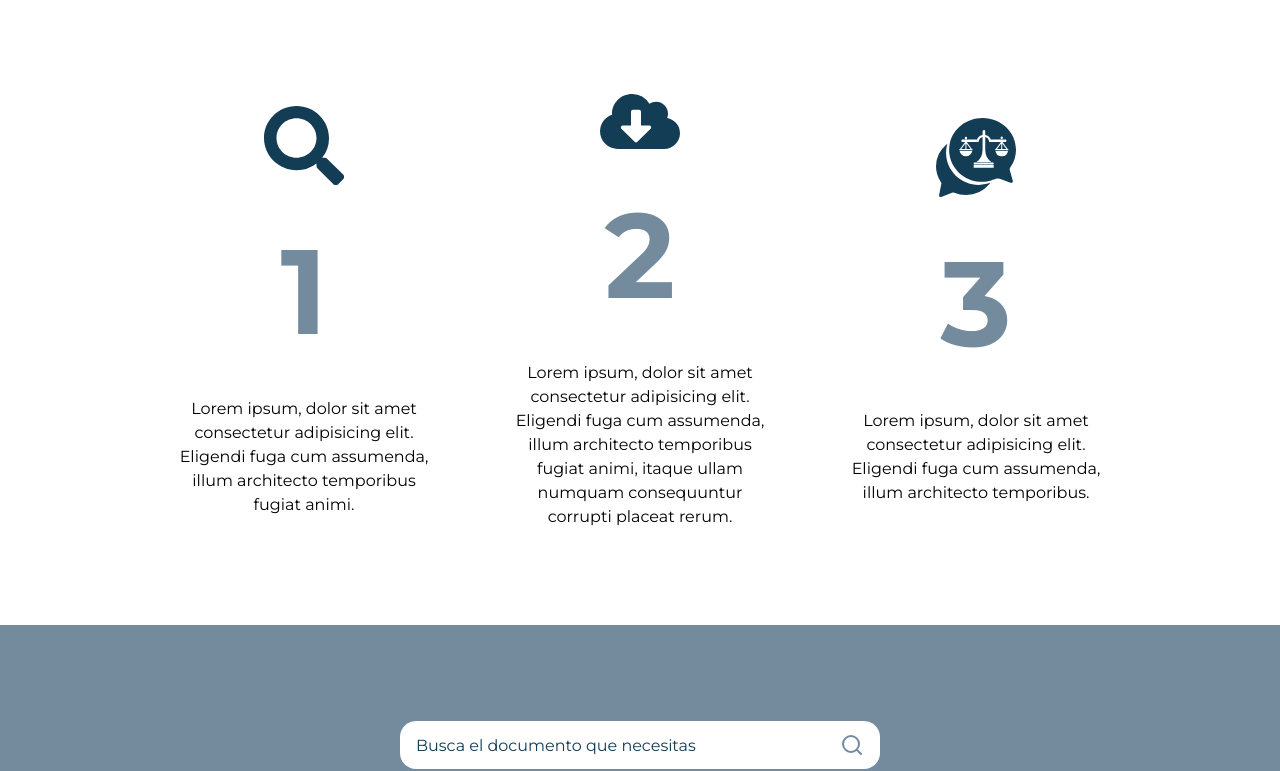
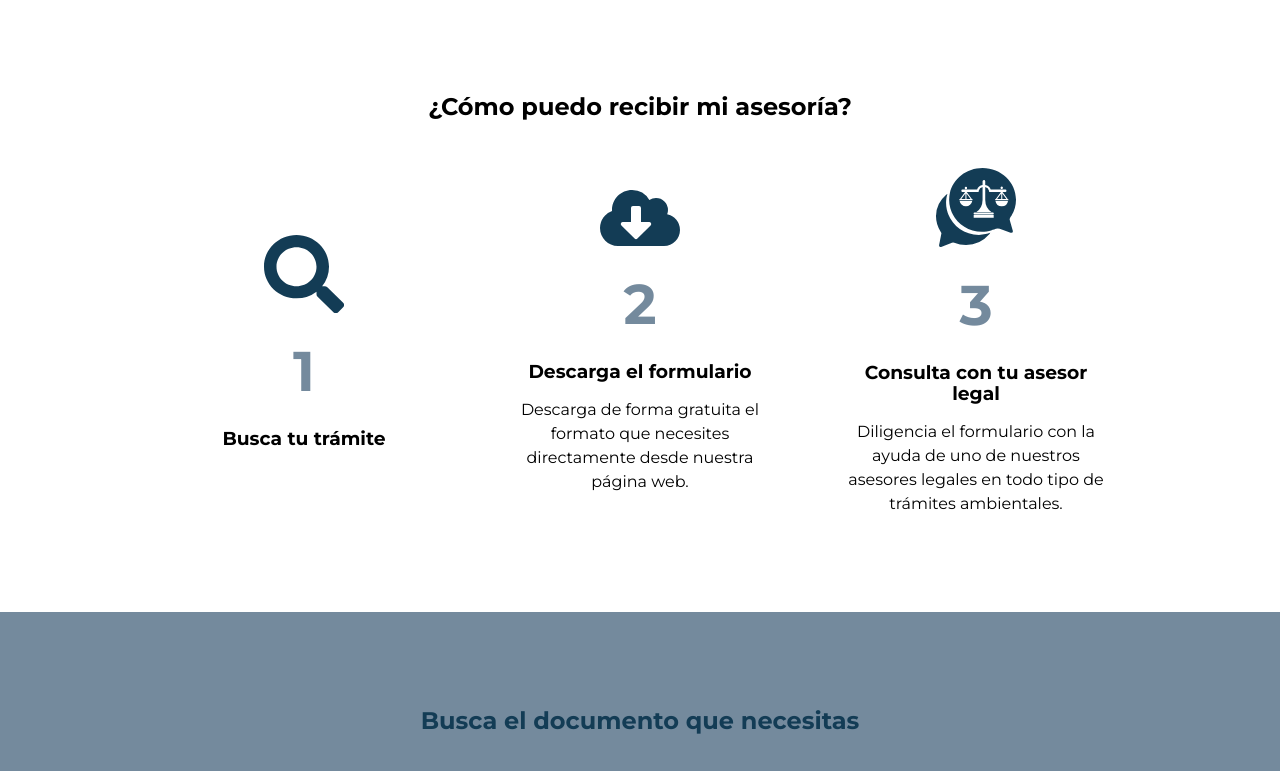
Before and after one commit to jbbenavidesr/trambiental, a website: page src/copy/index.html in a window 1280 px wide. Shown: the part 802-1573 px from the top of the page. Drawn offline with nearby package versions, Linux system fonts and the light colour scheme; files that its build step writes are made by us from their sources.

Commit message:
Add functionality of what we said in meeting

```diff
--- a/src/copy/index.html
+++ b/src/copy/index.html
@@ -1,10 +1,11 @@
 <!DOCTYPE html>
-<html lang="en">
+<html lang="es-CO">
     <head>
         <meta charset="UTF-8" />
         <meta http-equiv="X-UA-Compatible" content="IE=edge" />
         <meta name="viewport" content="width=device-width, initial-scale=1.0" />
-        <title>Trambiental | Abogado virtual para tramites ambientales</title>
+        <title>Trambiental | Abogado virtual para trámites ambientales en Colombia</title>
+        <meta name="description" content="Asesorate con nuestro grupo de abogados especializados para realizar el trámite ambiental que necesitas.">
 
         <link rel="preconnect" href="https://fonts.gstatic.com" />
         <link
@@ -54,7 +55,7 @@
                 >
             </div>
         </header>
-        <section class="hero">
+        <section class="hero bg-primary-300">
             <div class="hero__content bg-primary-400">
                 <h1>Tu asesor legal online para cualquier trámite ambiental</h1>
                 <img src="/svg/Logo.svg" alt="" />
@@ -63,7 +64,7 @@
         </section>
         <section class="instructions" tabindex="-1" id="steps">
             <div class="container">
-                <header class="visually-hidden">
+                <header class="">
                     <h2>¿Cómo puedo recibir mi asesoría?</h2>
                 </header>
                 <div>
@@ -75,10 +76,9 @@
                                 class="icon"
                             />
                             <div class="number">1</div>
-                            <p>
-                                Lorem ipsum, dolor sit amet consectetur
-                                adipisicing elit. Eligendi fuga cum assumenda,
-                                illum architecto temporibus fugiat animi.
+                            <h3>Busca tu trámite</h3>
+                            <p class="description">
+                                Busca entre los tramites ambientales que tenemos en nuestra plataforma y selecciona el que necesites.
                             </p>
                         </li>
                         <li class="card flow">
@@ -88,12 +88,9 @@
                                 class="icon"
                             />
                             <div class="number">2</div>
+                            <h3>Descarga el formulario</h3>
                             <p>
-                                Lorem ipsum, dolor sit amet consectetur
-                                adipisicing elit. Eligendi fuga cum assumenda,
-                                illum architecto temporibus fugiat animi, itaque
-                                ullam numquam consequuntur corrupti placeat
-                                rerum.
+                                Descarga de forma gratuita el formato que necesites directamente desde nuestra página web.
                             </p>
                         </li>
                         <li class="card flow">
@@ -103,10 +100,9 @@
                                 class="icon"
                             />
                             <div class="number">3</div>
+                            <h3>Consulta con tu asesor legal</h3>
                             <p>
-                                Lorem ipsum, dolor sit amet consectetur
-                                adipisicing elit. Eligendi fuga cum assumenda,
-                                illum architecto temporibus.
+                                Diligencia el formulario con la ayuda de uno de nuestros asesores legales en todo tipo de trámites ambientales.
                             </p>
                         </li>
                     </ol>
@@ -116,7 +112,7 @@
 
         <section class="documents bg-primary-300">
             <div class="container">
-                <header class="visually-hidden">
+                <header class="">
                     <h2>Busca el documento que necesitas</h2>
                 </header>
                 <form
--- a/src/scss/main.scss
+++ b/src/scss/main.scss
@@ -116,7 +116,12 @@ body {
 }
 
 section {
-    padding: 5em 0;
+    padding: 3em 0;
+}
+
+section header {
+    margin-bottom: 3em;
+    text-align: center;
 }
 
 h1,
@@ -283,6 +288,22 @@ h1 {
     justify-self: center;
 }
 
+.card {
+    text-align: center;
+}
+
+.card .icon {
+    max-width: 5em;
+    margin-left: auto;
+    margin-right: auto;
+}
+
+.card .number {
+    font-size: var(--fs-700);
+    font-weight: var(--fw-700);
+    color: var(--clr-primary-300);
+}
+
 @media (min-width: 40rem) {
     .primary-header__inner {
         padding-bottom: 4em;
@@ -312,22 +333,15 @@ h1 {
         align-self: end;
         justify-self: start;
     }
-}
 
-.card {
-    text-align: center;
-}
+    .card .description {
+        display: none;
+    }
 
-.card .icon {
-    max-width: 5em;
-    margin-left: auto;
-    margin-right: auto;
-}
-
-.card .number {
-    font-size: var(--fs-900);
-    font-weight: var(--fw-700);
-    color: var(--clr-primary-300);
+    .card:hover .description,
+    .card:focus .description {
+        display: block;
+    }
 }
 
 .search-bar {
```
Also changed, not shown: src/svg/icecream.svg (deleted).
